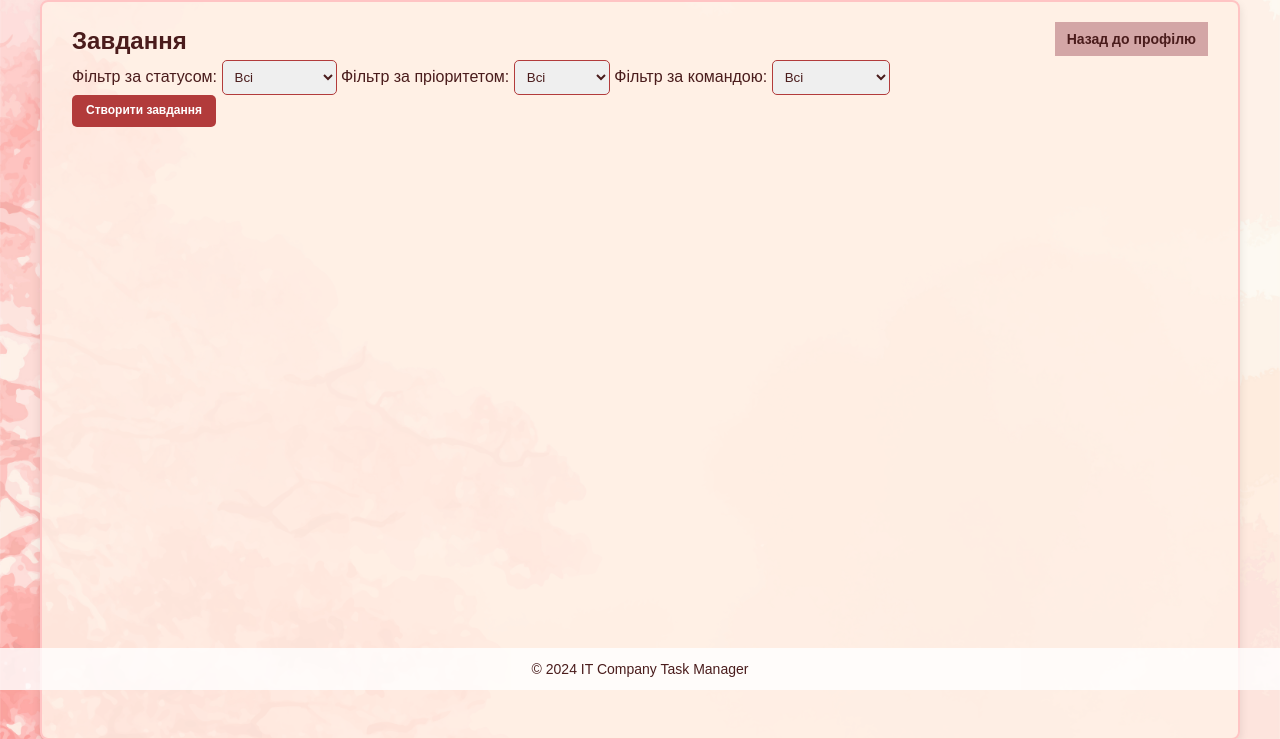
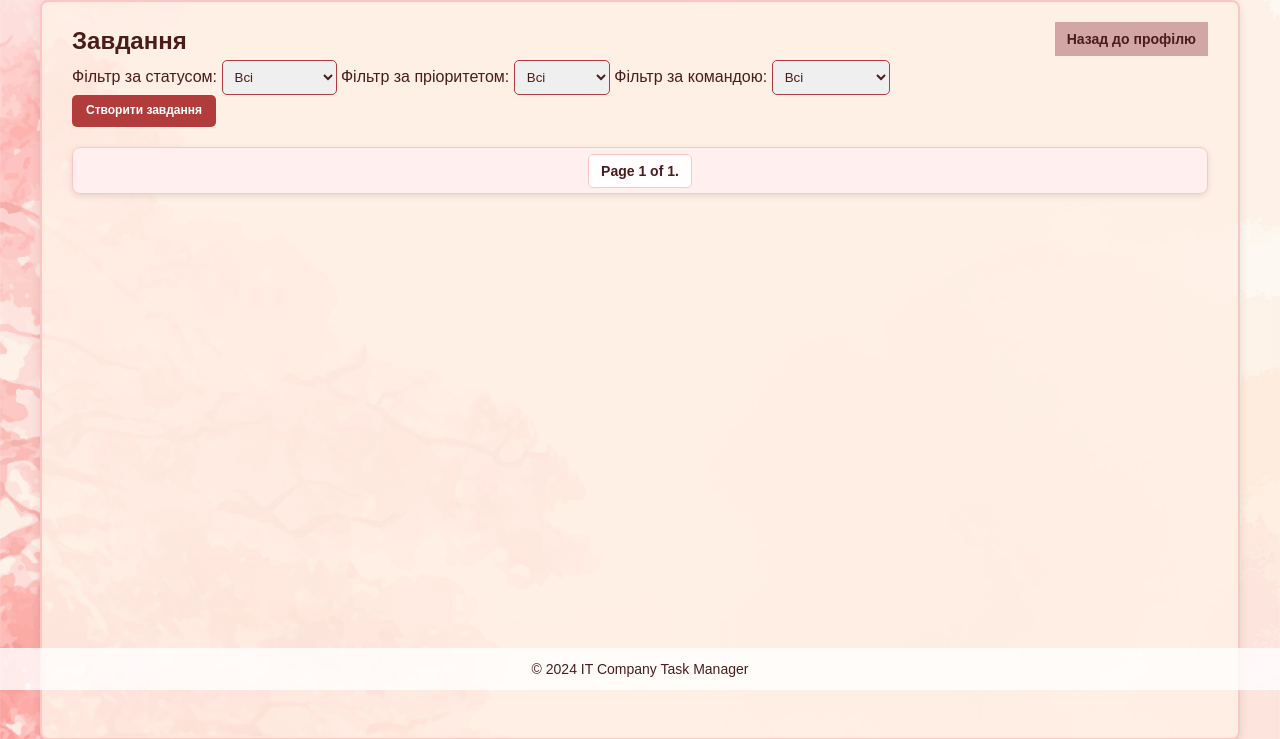
Before and after one commit to b4oody/task-track-manager, a Django app: page /profile/tasks/ in a window 1280 px wide. Shown: the part 110-849 px from the top of the page. Run offline with Django 5.2, Linux system fonts and the light colour scheme; the visitor is signed in with stand-in values (Sample User, id 1); data comes from the database, SQL or seed files in the repository; data that the repository does not hold is empty.

Commit message:
update: add pagination

```diff
--- a/taskhub/views.py
+++ b/taskhub/views.py
@@ -113,8 +113,11 @@ def teams_page_view(request: HttpRequest) -> HttpResponse:
 
 def tasks_page_view(request: HttpRequest) -> HttpResponse:
     worker = Worker.objects.get(pk=request.user.id)
+    worker_tasks = Task.objects.filter(project__team__members=worker)
+    page_obj = pagination(request, worker_tasks, items_per_page=6)
     context = {
-        "worker_tasks": Task.objects.filter(project__team__members=worker)
+        "worker_tasks": worker_tasks,
+        "page_obj": page_obj
     }
     return render(request, "tasks/tasks.html", context=context)
 
--- a/templates/tasks/tasks.html
+++ b/templates/tasks/tasks.html
@@ -50,7 +50,7 @@
       <div class="manager-actions">
         <a href="{% url 'taskhub:create-task' %}" class="btn-link">Створити завдання</a>
       </div>
-      {% for task in worker_tasks%}
+      {% for task in page_obj %}
         <div class="task-card">
           <h2><a href="{% url 'taskhub:task-details' task.pk %}">{{ task.name }}</a></h2>
           <p><strong>Статус:</strong>{{ task.status_display }}</p>
@@ -60,5 +60,8 @@
       {% endfor %}
 
     </section>
+    {% block pagination %}
+      {% include "includes/pagination/pagination.html" %}
+    {% endblock %}
   </main>
 {% endblock %}
```
Lines whose indentation alone changed are shown as unchanged.
